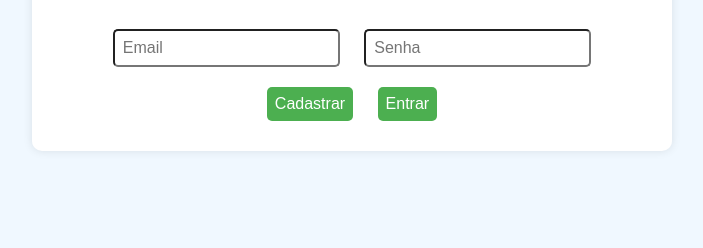
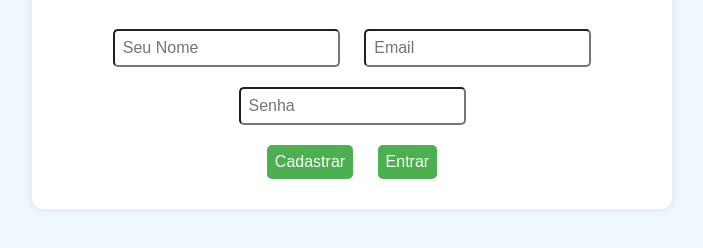
Before and after one commit to CarlosSabino/Controle-Peso, a plain HTML site: page index.html in a window 1280 px wide. Shown: the part 110-358 px from the top of the page, without its empty margins (288-991 px from the left). Drawn offline with nearby package versions, Linux system fonts and the light colour scheme; no server answers.

Commit message:
Update index.html

```diff
--- a/index.html
+++ b/index.html
@@ -15,14 +15,19 @@
     <h1>⚖️ Controle de Peso 🥑</h1>
 
     <div id="auth-section">
-      <input type="email" id="email" placeholder="Email" required>
-      <input type="password" id="password" placeholder="Senha" required>
-      <button onclick="signUp()">Cadastrar</button>
-      <button onclick="signIn()">Entrar</button>
+      <div class="form-group">
+        <input type="text" id="name" placeholder="Seu Nome" required>
+        <input type="email" id="email" placeholder="Email" required>
+        <input type="password" id="password" placeholder="Senha" required>
+      </div>
+      <div class="button-group">
+        <button onclick="signUp()">Cadastrar</button>
+        <button onclick="signIn()">Entrar</button>
+      </div>
     </div>
 
     <div id="main-section" style="display: none;">
-      <h2>Bem-vindo! 🌟</h2>
+      <h2>Bem-vindo, <span id="user-name"></span>! 🌟</h2>
       <p id="motivation"></p>
       <input type="date" id="date" required>
       <input type="number" id="weight" placeholder="Peso (kg)" step="0.1" required>
```
